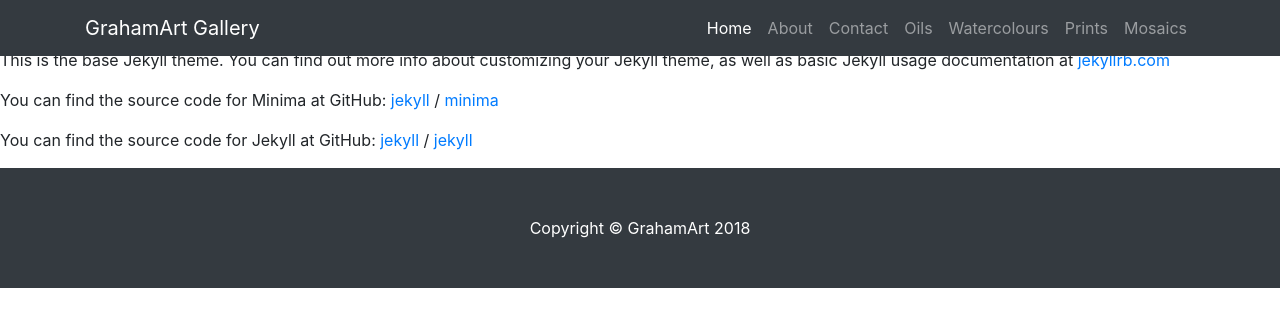
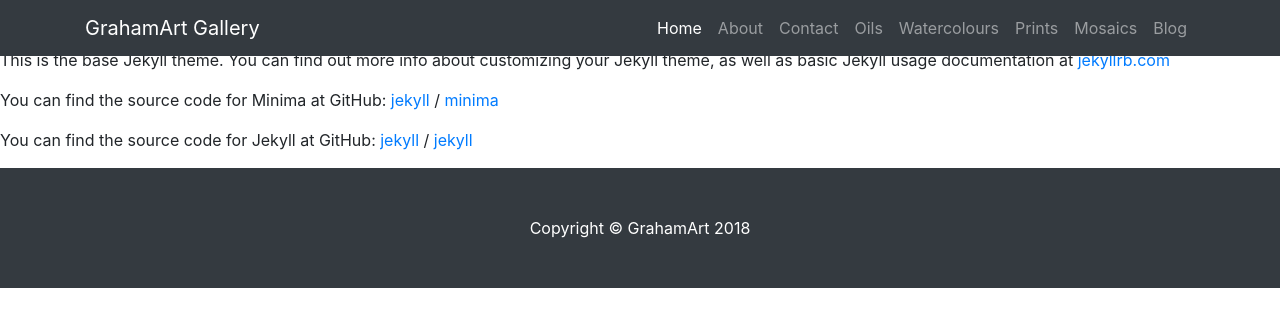
Before and after one commit to Grafrajohn/GrahamArt, a Jekyll site: the page built from watercolours.md, in a window 1280 px wide. Shown: the top 327 px of the page. Built offline with Jekyll 4.4.1, drawn with Linux system fonts in a browser that asks for light colours; some web fonts are replaced; our own code applies the rules of GitHub Pages for plain Markdown files.

Commit message:
Update nav.html

```diff
--- a/_includes/nav.html
+++ b/_includes/nav.html
@@ -30,6 +30,9 @@
             <li class="nav-item">
               <a class="nav-link" href="mosaics.html">Mosaics</a>
             </li>
+            <li class="nav-item">
+              <a class="nav-link" href="grahamartblog.wordpress.com">Blog</a>
+            </li>
           </ul>
         </div>
       </div>
```
